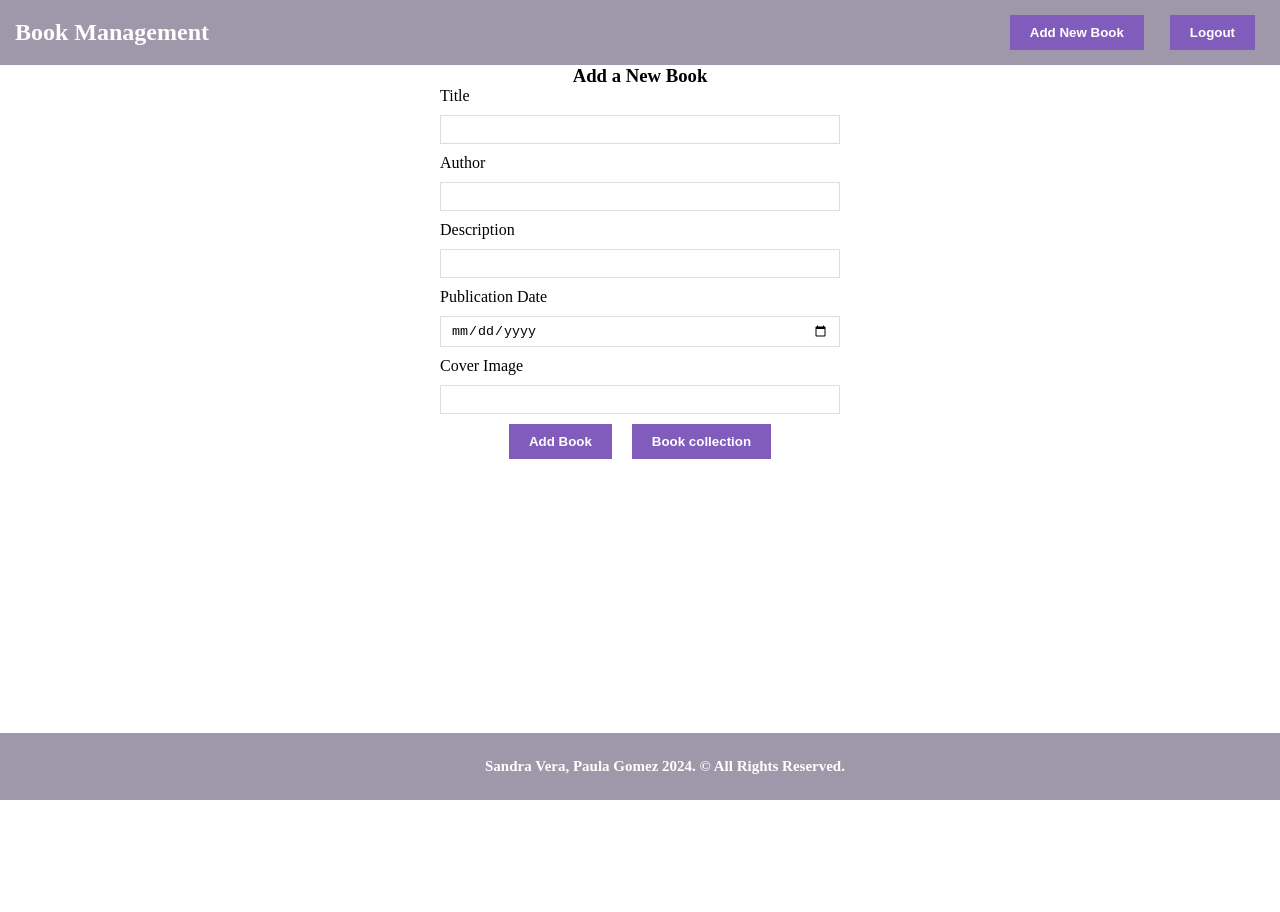
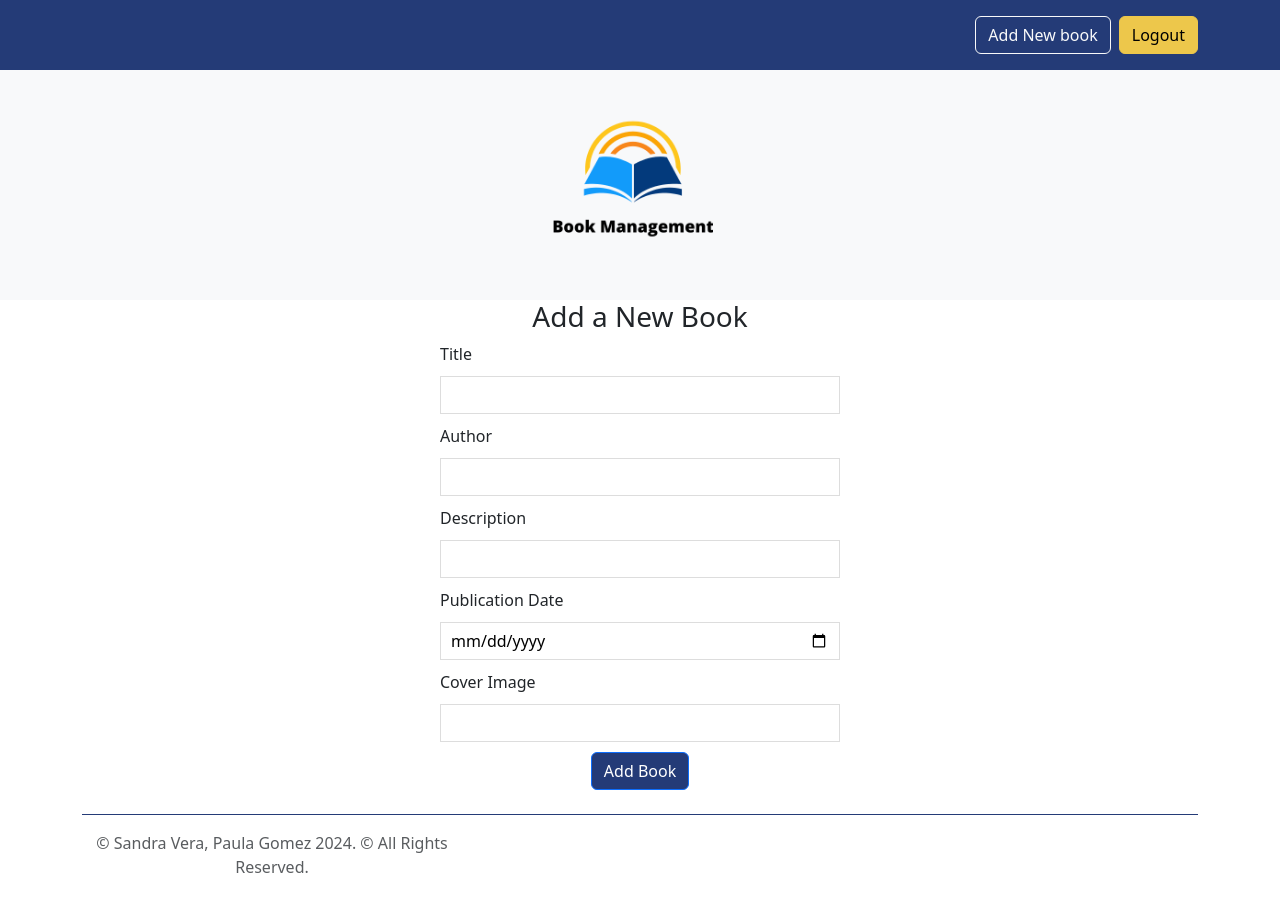
Before and after one commit to sandra-vera1/BookManagement, a React (Create React App) app in the folder frontend/: page /Create in a window 1280 px wide. Shown: the top 912 px of the page. Before the commit the page ends 800 px from the top, so only its background shows below. Built offline with nearby package versions, Linux system fonts and the light colour scheme.

Commit message:
AddedLogo component, implement bootstrap in Navbar, Footer and Logo components, updated pages with css

```diff
--- a/frontend/public/index.html
+++ b/frontend/public/index.html
@@ -15,6 +15,9 @@
       user's mobile device or desktop. See https://developers.google.com/web/fundamentals/web-app-manifest/
     -->
     <link rel="manifest" href="%PUBLIC_URL%/manifest.json" />
+
+    <!--bootstrap css cdn -->
+    <link href="https://cdn.jsdelivr.net/npm/bootstrap@5.3.3/dist/css/bootstrap.min.css" rel="stylesheet" integrity="sha384-QWTKZyjpPEjISv5WaRU9OFeRpok6YctnYmDr5pNlyT2bRjXh0JMhjY6hW+ALEwIH" crossorigin="anonymous">
     <!--
       Notice the use of %PUBLIC_URL% in the tags above.
       It will be replaced with the URL of the `public` folder during the build.
@@ -29,6 +32,9 @@
   <body>
     <noscript>You need to enable JavaScript to run this app.</noscript>
     <div id="root"></div>
+    <!--bootstrap js cdn -->
+    <script src="https://cdn.jsdelivr.net/npm/bootstrap@5.3.3/dist/js/bootstrap.bundle.min.js" integrity="sha384-YvpcrYf0tY3lHB60NNkmXc5s9fDVZLESaAA55NDzOxhy9GkcIdslK1eN7N6jIeHz" crossorigin="anonymous"></script>
+
     <!--
       This HTML file is a template.
       If you open it directly in the browser, you will see an empty page.
--- a/frontend/src/components/Footer.js
+++ b/frontend/src/components/Footer.js
@@ -1,9 +1,22 @@
 const Footer = () => {
     return (
-        <footer>
-            <small className="rights">Sandra Vera, Paula Gomez 2024. © All Rights Reserved. <span className="currentDate"></span></small>
+        <div className="container">
+        <footer className="d-flex flex-wrap justify-content-between align-items-center py-3 my-4 border-top">
+          <div className="col-md-4 d-flex align-items-center">
+            <a href="/" className="mb-3 me-2 mb-md-0 text-body-secondary text-decoration-none lh-1">
+              {/* <svg class="bi" width="30" height="24"><use xlink:href="#bootstrap"/></svg> */}
+            </a>
+            <span className="mb-3 mb-md-0 text-body-secondary">&copy; Sandra Vera, Paula Gomez 2024. © All Rights Reserved.</span>
+          </div>
+
+          <ul className="nav col-md-4 justify-content-end list-unstyled d-flex">
+            {/* <li class="ms-3"><a class="text-body-secondary" href="#"><svg class="bi" width="24" height="24"><use xlink:href="#twitter"/></svg></a></li>
+            <li class="ms-3"><a class="text-body-secondary" href="#"><svg class="bi" width="24" height="24"><use xlink:href="#instagram"/></svg></a></li>
+            <li class="ms-3"><a class="text-body-secondary" href="#"><svg class="bi" width="24" height="24"><use xlink:href="#facebook"/></svg></a></li> */}
+          </ul>
         </footer>
-     );
+      </div>
+          );
 }
 
 export default Footer;
--- /dev/null
+++ b/frontend/src/components/Logo.js
@@ -0,0 +1,16 @@
+import sunbook from '../images/sunbook.png';
+import { Link } from "react-router-dom"; // Import Link and useHistory for navigation
+
+const Logo = () => {
+    return (
+        <nav className="navbar bg-body-tertiary p-0">
+        <div className="container d-flex justify-content-center">
+            <Link to="/collection">
+                <img src={sunbook} alt="Bootstrap" width="50" height="24" className="d-block" />
+            </Link>
+        </div>
+    </nav>
+       );
+}
+
+export default Logo;
--- a/frontend/src/components/Navbar.js
+++ b/frontend/src/components/Navbar.js
@@ -2,14 +2,33 @@ import { Link } from "react-router-dom";
 
 const Navbar = () => {
     return (
-        <nav className="navbar">
-            <h1>Book Management</h1>
-            <div className="options">
-            {/*PENDING: Validate if iser=Admin show Add New Book, else don't show it*/}
-            <Link to="/Create"> <button className="Add">Add New Book</button></Link>
-            <button >Logout</button>
-            </div>
-        </nav>
+    <header className="p-3 text-bg-dark">
+    <div className="container">
+      <div className="d-flex flex-wrap align-items-center justify-content-center justify-content-lg-start">
+        <a href="/" className="d-flex align-items-center mb-2 mb-lg-0 text-white text-decoration-none">
+          {/* <svg class="bi me-2" width="40" height="32" role="img" aria-label="Bootstrap"><use xlink:href="#bootstrap"/></svg> */}
+        </a>
+
+        <ul className="nav col-12 col-lg-auto me-lg-auto mb-2 justify-content-center mb-md-0">
+          {/* <li><a href="#" class="nav-link px-2 text-secondary">Home</a></li>
+          <li><a href="#" class="nav-link px-2 text-white">Book</a></li>
+          <li><a href="#" class="nav-link px-2 text-white">Pricing</a></li>
+          <li><a href="#" class="nav-link px-2 text-white">FAQs</a></li>
+          <li><a href="#" class="nav-link px-2 text-white">About</a></li> */}
+        </ul>
+
+        <form className="col-12 col-lg-auto mb-3 mb-lg-0 me-lg-3" role="search">
+          {/* <input type="search" class="form-control form-control-dark text-bg-dark" placeholder="Search..." aria-label="Search"> */}
+        </form>
+
+        <div className="text-end">
+        <Link to="/Create"><button type="button" className="btn btn-outline-light me-2">Add New book</button></Link>
+        <button type="button" className="btn btn-warning">Logout</button>
+        </div>
+      </div>
+    </div>
+  </header>
+
      );
 }
 
--- a/frontend/src/index.css
+++ b/frontend/src/index.css
@@ -1,43 +1,51 @@
 * {
   margin: 0;
   padding: 0;
+  box-sizing: border-box;
 }
 
-/*Navbar*/
-.navbar {
-  display: flex;
-  padding: 15px;
-  align-items: center;
-  background-color: #9f98aa;
-  margin: 0 auto;
+html, body {
+  height: 100%;
+  margin: 0;
 }
 
-.navbar h1 {
-  color: white;
-  font-weight: bold;
-  font-size: 24px;
+body {
+  display: flex;
+  flex-direction: column;
+  min-height: 100vh;
 }
 
-.navbar .options {
-  margin-left: auto;
+.App {
+  display: flex;
+  flex-direction: column;
+  min-height: 100vh;
 }
 
-.navbar a {
-  margin-left: 16px;
-  text-decoration: none;
-  padding: 6px;
+.content {
+  flex: 1;
 }
 
-/*all buttons:*/
-button{
-  background: #815cbc;
-  margin: 0 10px;
-  color: #fff;
-  border: 0;
-  padding: 10px 20px;
-  cursor: pointer;
-  font-weight: bold;
+footer {
+  text-align: center;
+  padding: 10px 0;
+  width: 100%;
 }
+
+/*buttons:*/
+.text-bg-dark, .btn{
+  background-color: #243b77 !important;
+
+}
+
+.btn-warning{
+  background-color:#edc74b !important;
+  border-color: #edc74b !important;
+}
+
+.border-top{
+  border-color: #243b77 !important;
+}
+
 
 /* Collection-Collectionuser pages:*/
 /*main div*/
@@ -58,7 +66,9 @@ button{
   flex-direction: column;
   gap: 10px;
   flex: 0 0 30%;
+  max-width: 250px;
 }
+
 
 .filter-options {
   display: flex;
@@ -69,6 +79,10 @@ button{
   margin-bottom: 25px;
 }
 
+.btnsearch{
+  max-width: 100px; /* Establece un ancho máximo */
+    width: auto;
+}
 /* books container: */
 .cover-book {
   display: flex;
@@ -140,20 +154,20 @@ img {
   display: block;
 }
 
-footer{
-  margin-top: auto;
+/*Edit page:*/
+.details-container {
   display: flex;
-  align-items: center;
-  text-align: center;
-  justify-content: center;
-  color:white;
-  padding-bottom: 1px;
-  column-gap: 50px;
-  padding: 25px;
-  background-color: #9f98aa;
-  font-size: 18px;
-  font-weight: bold;
-  position: fixed;
-  bottom: 0;
-  width: 100%;
+  align-items: flex-start;
+  margin-top: 20px;
 }
+
+.image-container {
+  flex: 1; /* Allow the image container to take available space */
+  max-width: 200px; /* Set a max width for the image */
+  margin-right: 20px; /* Spacing between image and info */
+}
+
+.info-container {
+  flex: 2; /* Allow the info container to take more space */
+  text-align: left; /* Align text to the left */
+}
--- a/frontend/src/pages/Create.js
+++ b/frontend/src/pages/Create.js
@@ -1,6 +1,7 @@
 import { useState } from "react";
-import { Link } from "react-router-dom";
+import { Link, useHistory} from "react-router-dom";
 import Navbar from "../components/Navbar";
+import Logo from "../components/Logo";
 
 const Create = () => {
     //state variables to manage form input values:
@@ -9,6 +10,7 @@ const Create = () => {
     const [description, setDescription] = useState(''); //store the description
     const [publicationDate, setPublicationDate] = useState(''); //store the publication date
     const [coverImage, setCoverImage] = useState(''); //store the cover image URL
+    const history = useHistory();
 
     //function to handle the submition form:
     const submitForm = async (e) => {
@@ -28,7 +30,7 @@ const Create = () => {
         // Handle successful creation from the server:
         if (response.ok) {
             const json = await response.json(); // the response body
-            console.log('New book added:', json, 'Status Code:', response.status); // Log success message
+            //console.log('New book added:', json, 'Status Code:', response.status); // Log success message
             // Clear fields after successful addition
             setTitle('');
             setAuthor('');
@@ -36,12 +38,14 @@ const Create = () => {
             setPublicationDate('');
             setCoverImage('');
             console.log('New book added:', json, 'Status Code:', response.status);
+            history.push('/');
         }
     };
 
     return (
         <>
         <Navbar /> {/*show Navbar*/}
+        <Logo />
             <form className="create" onSubmit={submitForm}>
                 <h3>Add a New Book</h3>
 
@@ -80,9 +84,9 @@ const Create = () => {
                     value={coverImage}
                     required
                 />
-                <button>Add Book</button>
-                <Link to="/collection"><button>Book collection</button></Link>{/*go back to collection page*/}
-
+                <Link to="/collection">
+                <button className="btn btn-primary d-inline-flex align-items-center">Add Book</button>
+                </Link>
             </form>
         </>
     );
--- a/frontend/src/pages/Details.js
+++ b/frontend/src/pages/Details.js
@@ -1,6 +1,7 @@
 import { useEffect, useState } from "react";
 import { useParams, Link } from "react-router-dom";
 import Navbar from "../components/Navbar";
+import Logo from "../components/Logo"
 
 const Details = () => {
     const { id } = useParams(); //get the 'id' parameter from the API
@@ -26,24 +27,24 @@ const Details = () => {
     return (
         <>
         <Navbar /> {/*show Navbar*/}
-            <div>
-                {book && ( // If 'book' exists, display the Next details:
-                    <>
-                        <h2>Book Title: {book.title}</h2>
-                            <div className="Image-container">
+        <Logo />
+        <div className="create"> {/* Reuse the class for styling */}
+            {book && ( // If 'book' exists, display the details:
+                <div className="details-container"> {/* New container for layout */}
+                    <div className="image-container"> {/* Image container */}
                         <img src={book.coverImage} alt={book.title} />
-                            <h4>Book id - {book.id}</h4>
-                            <div className="Info-container">
+                    </div>
+                    <div className="info-container"> {/* Info container */}
+                        <p><strong>Book Title:</strong> {book.title}</p>
+                        <p><strong>Book ID:</strong> {book.id}</p>
                         <p><strong>Publication Date:</strong> {book.publicationDate}</p>
                         <p><strong>Author:</strong> {book.author}</p>
                         <p><strong>Description:</strong> {book.description}</p>
-
-                                {/*PENDING add validation if user=Admin go to Collection, else
-                                go to Collectionuser*/}
-                                <Link to="/collection"><button>Book collection</button></Link>{/*go back to collection page*/}
+                        <Link to="/collection">
+                            <button className="btn btn-primary">Book Collection</button> {/* Reuse button styles */}
+                        </Link> {/* Go back to collection page */}
                     </div>
                 </div>
-                    </>
             )}
         </div>
         </>
--- a/frontend/src/pages/Edit.js
+++ b/frontend/src/pages/Edit.js
@@ -1,7 +1,114 @@
+import { useEffect, useState } from "react";
+import { useParams, Link } from "react-router-dom";
+import Navbar from "../components/Navbar";
+import Logo from "../components/Logo";
+
 const Edit = () => {
-    return ( <div>
+    const { id } = useParams(); // Get the 'id' parameter from the URL
+    const [book, setBook] = useState(null); // Initialize state for the book
+    const [title, setTitle] = useState(''); // State for the book title
+    const [author, setAuthor] = useState(''); // State for the book author
+    const [description, setDescription] = useState(''); // State for the book description
+    const [publicationDate, setPublicationDate] = useState(''); // State for the publication date
+    const [coverImage, setCoverImage] = useState(''); // State for the book cover image
 
-    </div> );
-}
+    useEffect(() => {
+        // Fetch book data from the API
+        const fetchBooks = async () => {
+            const response = await fetch('/books'); // Send a GET request to fetch all books
+            const json = await response.json(); // Convert the response to JSON format
+
+            if (response.ok) {
+                // If the response is successful (status code 200 OK)
+                const foundBook = json.find((b) => b.id === parseInt(id)); // Find the book with the matching 'id'
+                if (foundBook) {
+                    setBook(foundBook); // Set the found book in the state
+                    setTitle(foundBook.title); // Set the title in the state
+                    setAuthor(foundBook.author); // Set the author in the state
+                    setDescription(foundBook.description); // Set the description in the state
+                    setPublicationDate(foundBook.publicationDate); // Set the publication date in the state
+                    setCoverImage(foundBook.coverImage); // Set the cover image in the state
+                }
+            }
+        };
+        fetchBooks(); // Call the function to fetch book data
+    }, [id]); // Effect runs when 'id' changes
+
+    // Function to handle updating the book
+    const handleUpdateBook = async () => {
+        try {
+            // Sends a PUT request to the API(http://localhost:7000/books/:id) to add a new book:
+            // Create an object with the updated book data
+            const updatedBook = { title, author, description, publicationDate, coverImage };
+            const response = await fetch(`/books/${book.id}`, {
+                method: 'PUT', // Set the method to PUT for updating
+                headers: {
+                    'Content-Type': 'application/json', // Set content type to JSON
+                },
+                body: JSON.stringify(updatedBook), // Convert the updated book object to JSON
+            });
+
+            if (response.ok) {
+                const updatedData = await response.json(); // Get the updated data from the response
+                setBook(updatedData); // Update the local state with the updated book
+            } else {
+                throw new Error('Failed to update the book'); // Throw an error if update fails
+            }
+        } catch (error) {
+            //console.error('Error updating book:', error); // Log any errors encountered
+        }
+    };
+
+    return (
+        <>
+            <Navbar /> {/* Render Navbar */}
+            <Logo />
+            <div className="create">
+                {book && ( // If the book exists, display the edit form
+                    <div>
+                        <h2>Edit Book</h2> {/* Heading for the edit section */}
+                        <label>Title</label>
+                        <input
+                            type="text"
+                            value={title} // Bind input value to the title state
+                            onChange={(e) => setTitle(e.target.value)} // Update title state on change
+                            required
+                        />
+                        <label>Author</label>
+                        <input
+                            type="text"
+                            value={author} // Bind input value to the author state
+                            onChange={(e) => setAuthor(e.target.value)} // Update author state on change
+                            required
+                        />
+                        <label>Description</label>
+                        <textarea
+                            value={description} // Bind textarea value to the description state
+                            onChange={(e) => setDescription(e.target.value)} // Update description state on change
+                            required
+                        />
+                        <label>Publication Date</label>
+                        <input
+                            type="date"
+                            value={publicationDate} // Bind input value to the publicationDate state
+                            onChange={(e) => setPublicationDate(e.target.value)} // Update publication date state on change
+                            required
+                        />
+                        <label>Cover Image</label>
+                        <input
+                            type="text"
+                            value={coverImage} // Bind input value to the coverImage state
+                            onChange={(e) => setCoverImage(e.target.value)} // Update cover image state on change
+                            required
+                        />
+                        <Link to="/collection">
+                        <button className="btn btn-primary d-inline-flex align-items-center" onClick={handleUpdateBook}>Update Book</button> {/* Button to trigger book update */}
+                        </Link>
+                    </div>
+                )}
+            </div>
+        </>
+    );
+};
 
 export default Edit;
--- a/frontend/src/pages/Login.js
+++ b/frontend/src/pages/Login.js
@@ -6,12 +6,12 @@ const Login = () => {
         <div>
             {/* Use Link to navigate to /collection on button click */}
             <Link to="/Collection">
-                <button>Login</button>
+                <button className="btn btn-primary d-inline-flex align-items-center">Login</button>
             </Link>
 
             {/* Use Link to navigate to /collection on button click */}
             <Link to="/Collectionuser">
-                <button>any user</button>
+                <button className="btn btn-primary d-inline-flex align-items-center">any user</button>
             </Link>
 
         </div>
```
Also changed, not shown: frontend/src/pages/Collection.js (+9 -8 lines), frontend/src/pages/Collectionuser.js (+7 -6 lines), frontend/src/images/sunbook.png (added), 1 other file (tests, documents, lock files or other folders). Lines whose indentation alone changed are shown as unchanged.
